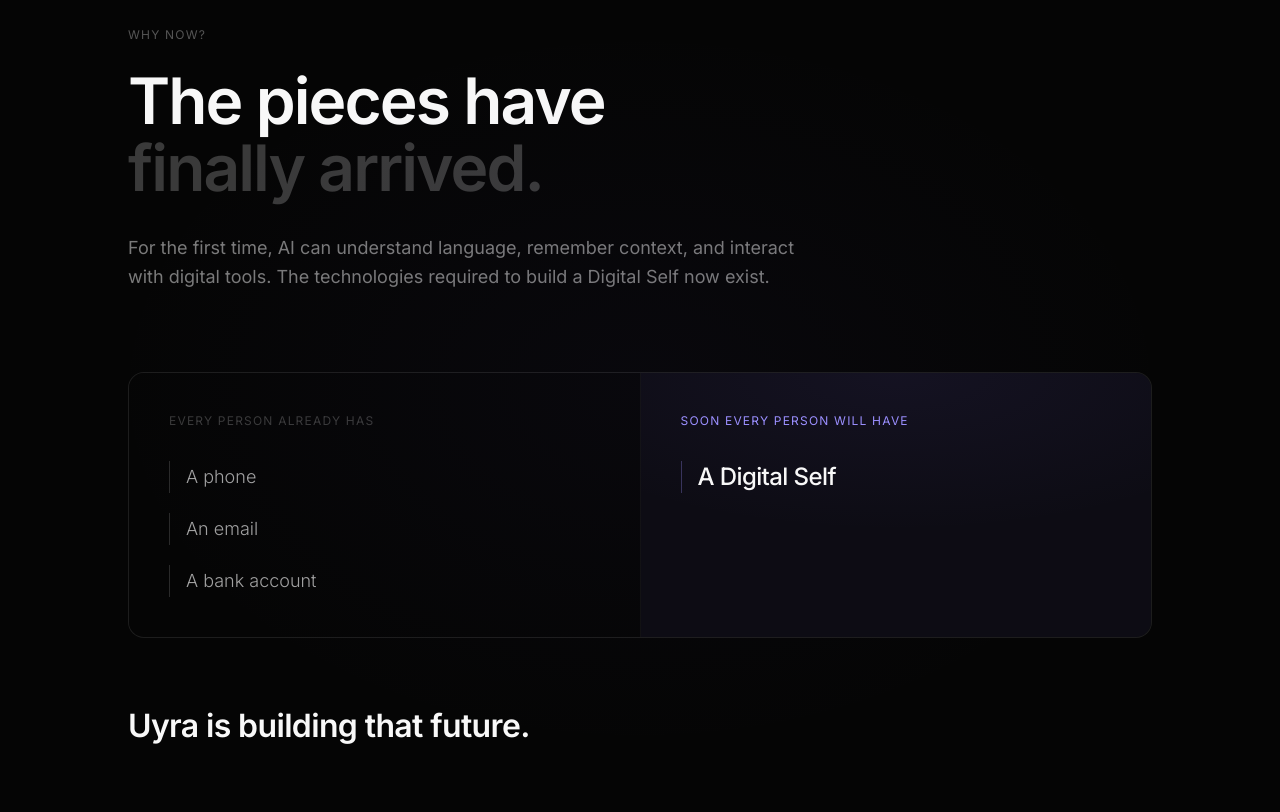
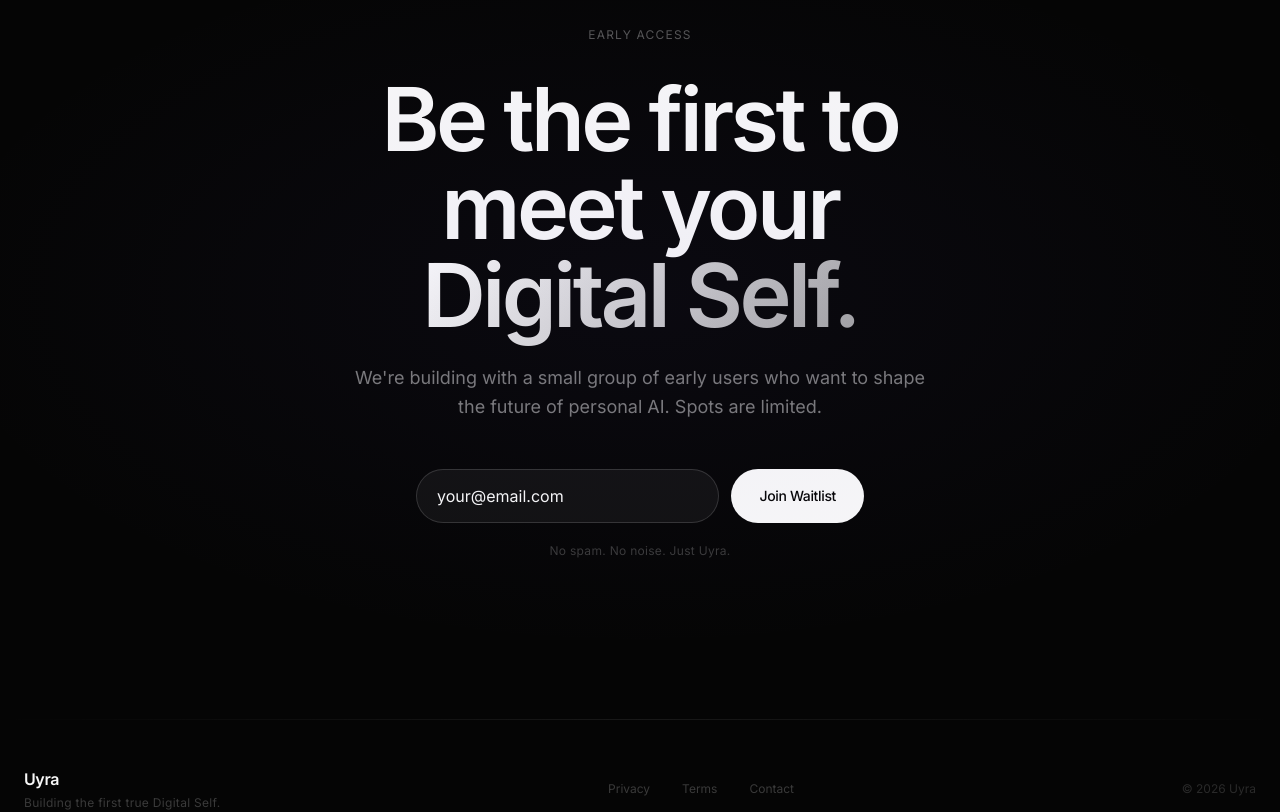
Before and after one commit to Ahmadhaji-hub/Uyra, a Next.js app: page / in a window 1280 px wide. Shown: the part 7400-8212 px from the top of the page. Built offline with nearby package versions, Linux system fonts and the light colour scheme; no server answers.

Commit message:
Remove: Why Now section

```diff
--- a/app/page.tsx
+++ b/app/page.tsx
@@ -6,7 +6,6 @@
 import DemoSection from '@/components/DemoSection'
 import MeetYouraSection from '@/components/MeetYouraSection'
 import FutureSection from '@/components/FutureSection'
-import WhyNowSection from '@/components/WhyNowSection'
 import WaitlistSection from '@/components/WaitlistSection'
 import Footer from '@/components/Footer'
 
@@ -21,7 +20,6 @@
       <DemoSection />
       <MeetYouraSection />
       <FutureSection />
-      <WhyNowSection />
       <WaitlistSection />
       <Footer />
     </main>
--- a/components/WhyNowSection.tsx
+++ /dev/null
@@ -1,120 +0,0 @@
-'use client'
-
-import { motion, useInView } from 'framer-motion'
-import { useRef } from 'react'
-
-const todayItems = ['A phone', 'An email', 'A bank account']
-const soonItems = ['A Digital Self']
-
-export default function WhyNowSection() {
-  const ref = useRef(null)
-  const inView = useInView(ref, { once: true, margin: '-10%' })
-
-  return (
-    <section ref={ref} className="relative py-40 px-6 overflow-hidden">
-      <div className="section-line absolute top-0 left-0 right-0" />
-      <div className="absolute inset-0 bg-[radial-gradient(ellipse_60%_50%_at_50%_50%,rgba(100,80,200,0.04)_0%,transparent_70%)] pointer-events-none" />
-
-      <div className="max-w-5xl mx-auto">
-
-        {/* Label + headline */}
-        <motion.p
-          className="text-xs tracking-widest uppercase text-[#555] mb-6"
-          initial={{ opacity: 0, y: 16 }}
-          animate={inView ? { opacity: 1, y: 0 } : {}}
-          transition={{ duration: 0.7 }}
-        >
-          Why Now?
-        </motion.p>
-
-        <motion.h2
-          className="text-[clamp(2.2rem,5vw,4rem)] font-semibold leading-[1.05] tracking-[-0.03em] text-[#f8f8f8] mb-8 max-w-3xl"
-          initial={{ opacity: 0, y: 24 }}
-          animate={inView ? { opacity: 1, y: 0 } : {}}
-          transition={{ duration: 0.8, delay: 0.1, ease: [0.16, 1, 0.3, 1] }}
-        >
-          The pieces have
-          <br />
-          <span className="text-[#3a3a3a]">finally arrived.</span>
-        </motion.h2>
-
-        <motion.p
-          className="text-[#7a7a7a] text-lg leading-relaxed max-w-2xl mb-20"
-          initial={{ opacity: 0, y: 16 }}
-          animate={inView ? { opacity: 1, y: 0 } : {}}
-          transition={{ duration: 0.7, delay: 0.2 }}
-        >
-          For the first time, AI can understand language, remember context, and interact with digital tools.
-          The technologies required to build a Digital Self now exist.
-        </motion.p>
-
-        {/* Visual list */}
-        <div className="grid md:grid-cols-2 gap-px bg-white/5 rounded-2xl overflow-hidden border border-white/5 mb-16">
-
-          {/* Today */}
-          <motion.div
-            className="bg-[#050505] p-10"
-            initial={{ opacity: 0, y: 20 }}
-            animate={inView ? { opacity: 1, y: 0 } : {}}
-            transition={{ duration: 0.7, delay: 0.3, ease: [0.16, 1, 0.3, 1] }}
-          >
-            <p className="text-xs tracking-widest uppercase text-[#3a3a3a] mb-8">Every person already has</p>
-            <div className="space-y-5">
-              {todayItems.map((item, i) => (
-                <motion.div
-                  key={item}
-                  className="flex items-center gap-4"
-                  initial={{ opacity: 0, x: -12 }}
-                  animate={inView ? { opacity: 1, x: 0 } : {}}
-                  transition={{ duration: 0.5, delay: 0.4 + i * 0.09 }}
-                >
-                  <div className="w-px h-8 bg-[#2a2a2a] flex-shrink-0" />
-                  <p className="text-[#a0a0a0] text-lg font-light">{item}</p>
-                </motion.div>
-              ))}
-            </div>
-          </motion.div>
-
-          {/* Soon */}
-          <motion.div
-            className="bg-[#0d0c14] p-10 relative overflow-hidden"
-            initial={{ opacity: 0, y: 20 }}
-            animate={inView ? { opacity: 1, y: 0 } : {}}
-            transition={{ duration: 0.7, delay: 0.4, ease: [0.16, 1, 0.3, 1] }}
-          >
-            <div className="absolute inset-0 bg-[radial-gradient(ellipse_80%_60%_at_50%_0%,rgba(120,100,220,0.07),transparent)] pointer-events-none" />
-            <div className="relative">
-              <p className="text-xs tracking-widest uppercase text-[#9b8fff] mb-8">Soon every person will have</p>
-              <div className="space-y-5">
-                {soonItems.map((item, i) => (
-                  <motion.div
-                    key={item}
-                    className="flex items-center gap-4"
-                    initial={{ opacity: 0, x: -12 }}
-                    animate={inView ? { opacity: 1, x: 0 } : {}}
-                    transition={{ duration: 0.5, delay: 0.55 + i * 0.09 }}
-                  >
-                    <div className="w-px h-8 bg-[#9b8fff]/30 flex-shrink-0" />
-                    <p className="text-[#f8f8f8] text-2xl font-medium tracking-tight">{item}</p>
-                  </motion.div>
-                ))}
-              </div>
-            </div>
-          </motion.div>
-
-        </div>
-
-        {/* Closing line */}
-        <motion.p
-          className="text-[clamp(1.4rem,3vw,2rem)] font-semibold tracking-[-0.02em] text-[#f8f8f8]"
-          initial={{ opacity: 0, y: 16 }}
-          animate={inView ? { opacity: 1, y: 0 } : {}}
-          transition={{ duration: 0.8, delay: 0.65, ease: [0.16, 1, 0.3, 1] }}
-        >
-          Uyra is building that future.
-        </motion.p>
-
-      </div>
-    </section>
-  )
-}
```
